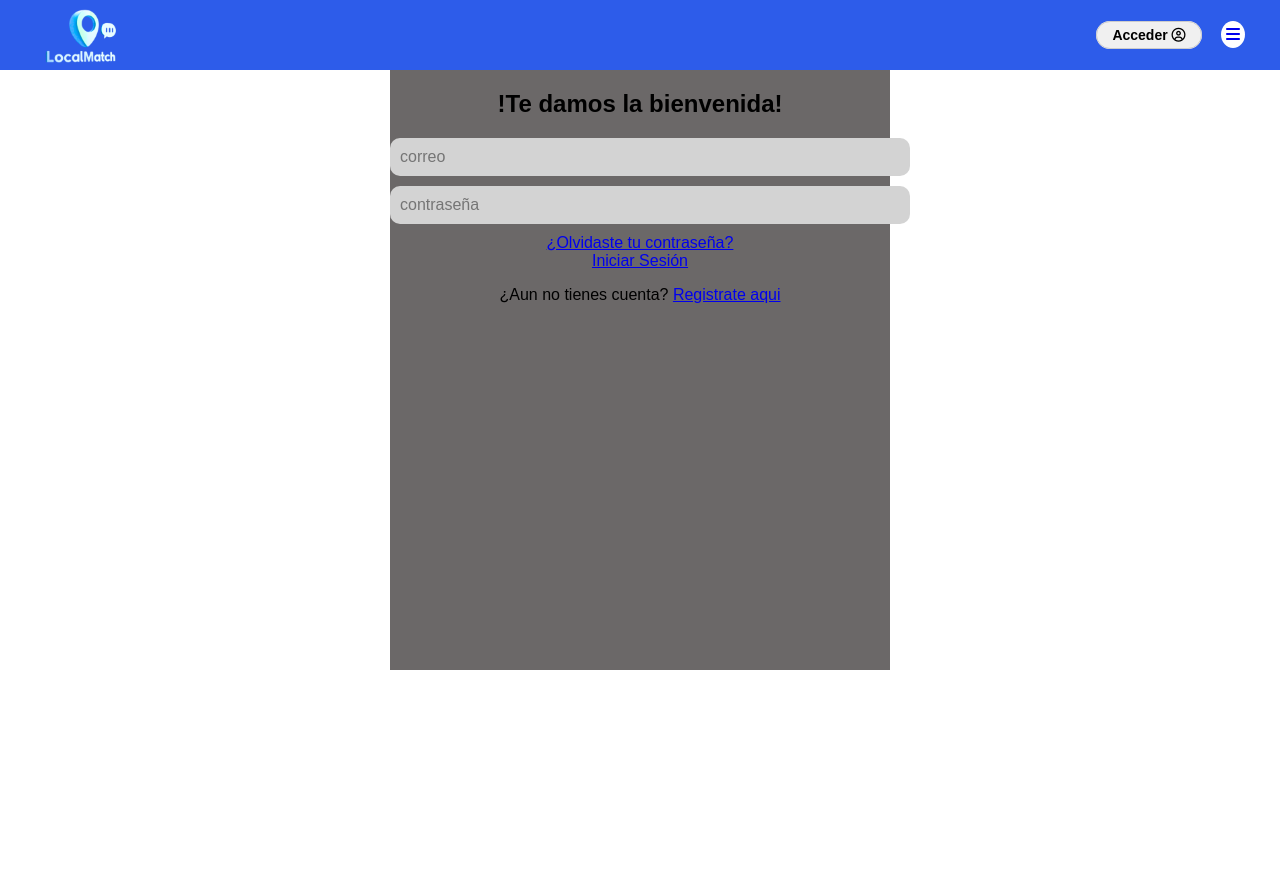
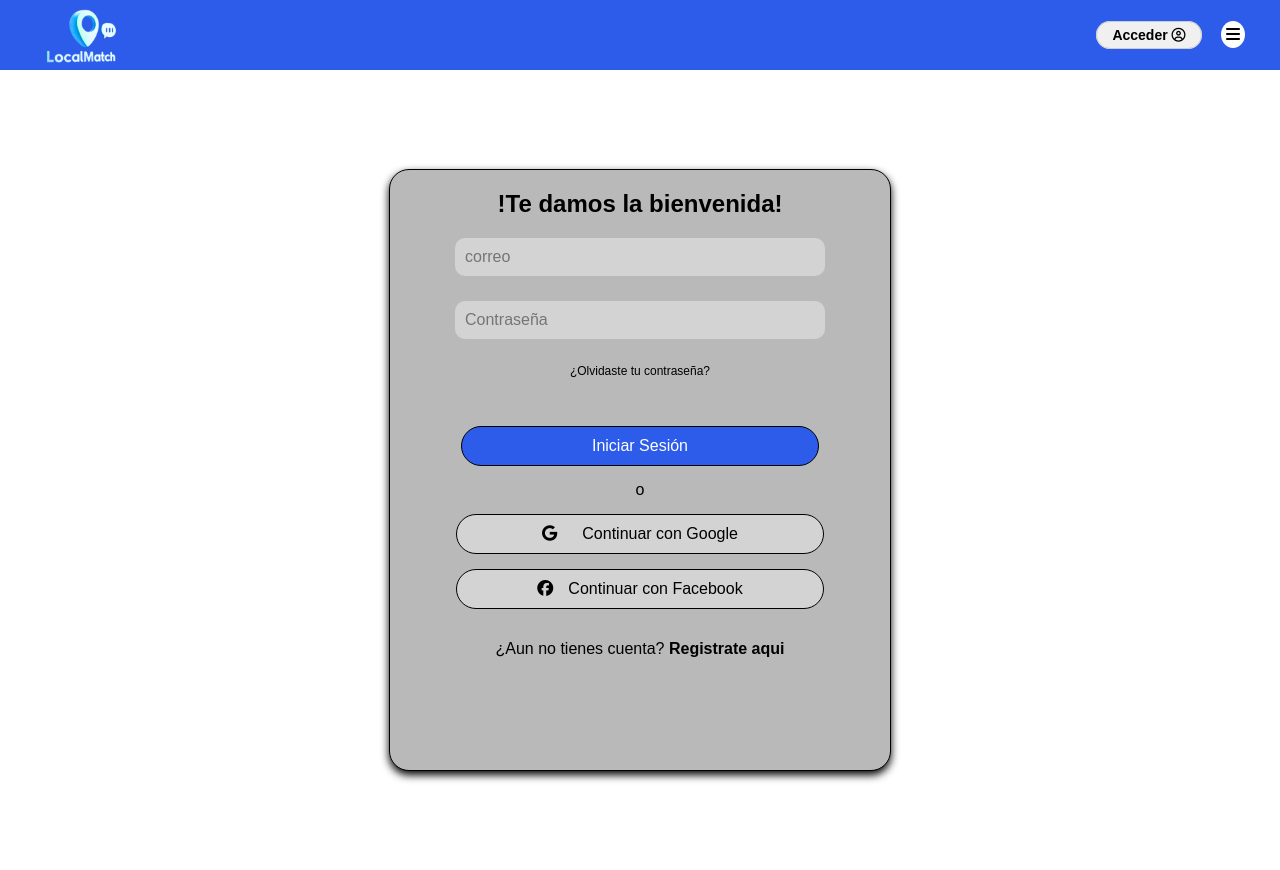
Before and after one commit to jassielCOTA12/LocalEventos, a PHP site: page /login.html in a window 1280 px wide. Before the commit the page ends 670 px from the top, so only its background shows below. Run offline with PHP 8.4, Linux system fonts and the light colour scheme; some libraries are stand-ins or nearby versions.

Commit message:
login Terminado
se termino login solo falta el icon de ojo en password

```diff
--- a/login.html
+++ b/login.html
@@ -7,7 +7,7 @@
     <link rel="stylesheet" href="styles.css">
     <link rel="stylesheet" href="https://cdnjs.cloudflare.com/ajax/libs/font-awesome/6.6.0/css/all.min.css" /><!---importacion de font awsome para logos -->
 </head>
-<body>
+<body class="login">
     <div class="contenedor-gen">
         <header class="header-gen">
             <img src="./imagenes/logo.png" alt="" class="logoHeader-gen">
@@ -22,13 +22,15 @@
 
             <div class="recuadroLogin">
                 <h2>!Te damos la bienvenida!</h1>
-                <form >
+                <form class="formularioLogin" >
                     <input type="text" id="correoLogin" class="inputText-gen" placeholder="correo">
-                    <input type="password" id="passwordLogin" class="inputText-gen" placeholder="contraseña">
-
+                    <input type="password" id="passwordLogin" class="inputText-gen" placeholder="Contraseña">
 
                     <a href="##" id="olvidasteContraseña" >¿Olvidaste tu contraseña?</a> <br>
                     <a href="##" id="btnIniciarSesion">Iniciar Sesión</a>
+                    o
+                    <a href="##" id="btnGoogle"><span><i class="fa-brands fa-google"></i></span>Continuar con Google</a>
+                    <a href="##" id="btnFacebook"><span><i class="fa-brands fa-facebook"></i></span>Continuar con Facebook</a>
                     <p>¿Aun no tienes cuenta? <span><a href="##" id="enlaceRegistro">Registrate aqui</a></span></p>
 
 
--- a/styles.css
+++ b/styles.css
@@ -1,5 +1,8 @@
 :root {
     --color-primario: #2D5CEA;
+    --color-fondoGris:#B9B9B9;
+    --color-hover:#585353;
+
 }
 
 body {
@@ -8,6 +11,10 @@ body {
     font-family: 'Poppins', sans-serif;
 
 
+}
+a{
+    text-decoration: none;
+    color: black;
 }
 /*====landing page====*/
     #contenedor {
@@ -102,6 +109,7 @@ body {
                 padding: 5px;
                 border-radius: 100%;
                 margin: 0px 15px;
+                transition: background 0.3s ease,color 0.3s ease;
             }
             .btnBarras-gen:hover{
                 background: #585353;
@@ -110,12 +118,13 @@ body {
 
     .panelCentral-gen{/*contenedor central que contiene todo el contenido de la pagina */
         display: flex;
-        justify-content: center; /*modificable */
-
+        flex-direction: column;
         background-color: #fff;
+        min-height: 100vh;
     }
     .inputText-gen{
-        width: 100%;
+
+       width: 350px;
         padding: 10px;
         margin-bottom: 10px;
         border-radius: 10px;
@@ -126,6 +135,11 @@ body {
 
     }
 /*====login====*/
+
+    body.login .panelCentral-gen{/*parte blanca del login*/
+        justify-content: center;
+        align-items: center;
+    }
     .recuadroLogin{
         display: flex;
         text-align: center;
@@ -133,5 +147,67 @@ body {
         align-items: center;
         height: 600px;
         width: 500px;
-        background: #6b6868;
+        background: var(--color-fondoGris);
+        box-shadow: 0px 4px 8px rgba(0, 0, 0, 2);
+        border-radius: 20px;
+        border: 1px solid black;
+
     }
+        .formularioLogin{
+            display: flex;
+            flex-direction: column;
+            align-items: center; /* Centra el contenido horizontalmente */
+            gap: 15px;
+        }
+            #olvidasteContraseña{
+                font-size: 12px;
+                transition: color 0.3s ease;
+            }
+                #olvidasteContraseña:hover{
+                    color: white;
+                }
+            #btnIniciarSesion{
+                background-color:var(--color-primario) ;
+                color: white;
+                padding: 10px 130px;
+                border-radius: 20px;
+                border: 1px solid black;
+                transition: background 0.3s ease;
+            }
+                #btnIniciarSesion:hover{
+                    background:var(--color-hover);
+                }
+
+            #btnGoogle{
+                display: flex;
+                background-color:#d3d3d3 ;
+                padding: 10px 85px;
+                border-radius: 20px;
+                border: 1px solid black;
+                gap: 25px;
+                transition: background 0.3s ease,color 0.3s ease;
+            }
+                #btnGoogle:hover{
+                    background: var(--color-hover);
+                    color: white;
+                }
+            #btnFacebook{
+                display: flex;
+                background-color:#d3d3d3 ;
+                padding: 10px 80px;
+                border-radius: 20px;
+                border: 1px solid black;
+                gap: 15px;
+                transition: background 0.3s ease, color 0.3s ease;
+            }
+                #btnFacebook:hover{
+                    background: var(--color-hover);
+                    color: white;
+                }
+            #enlaceRegistro{
+                font-weight: bold;
+                transition: color 0.3s ease;
+            }
+                #enlaceRegistro:hover{
+                    color: white;
+                }
```
